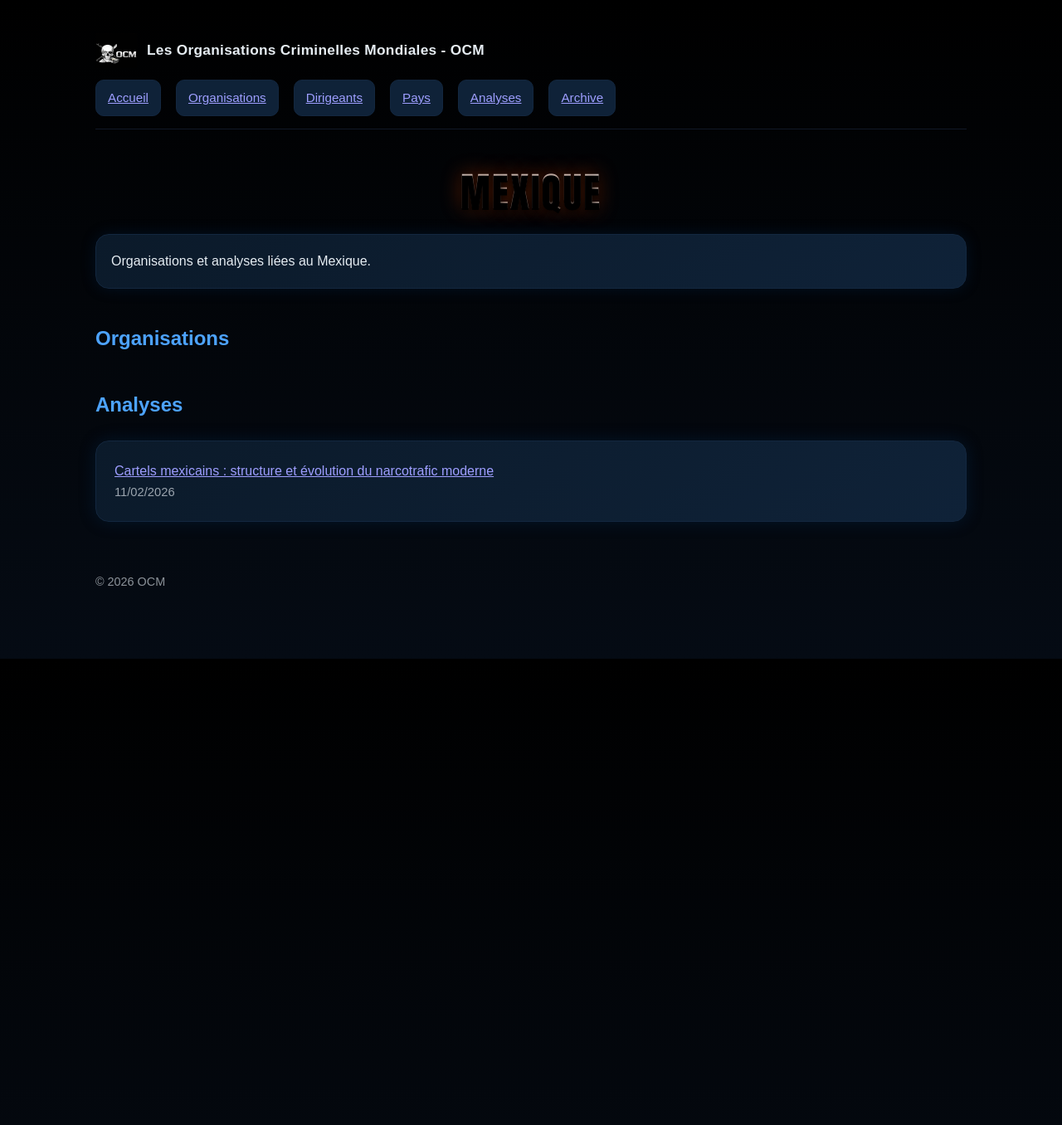
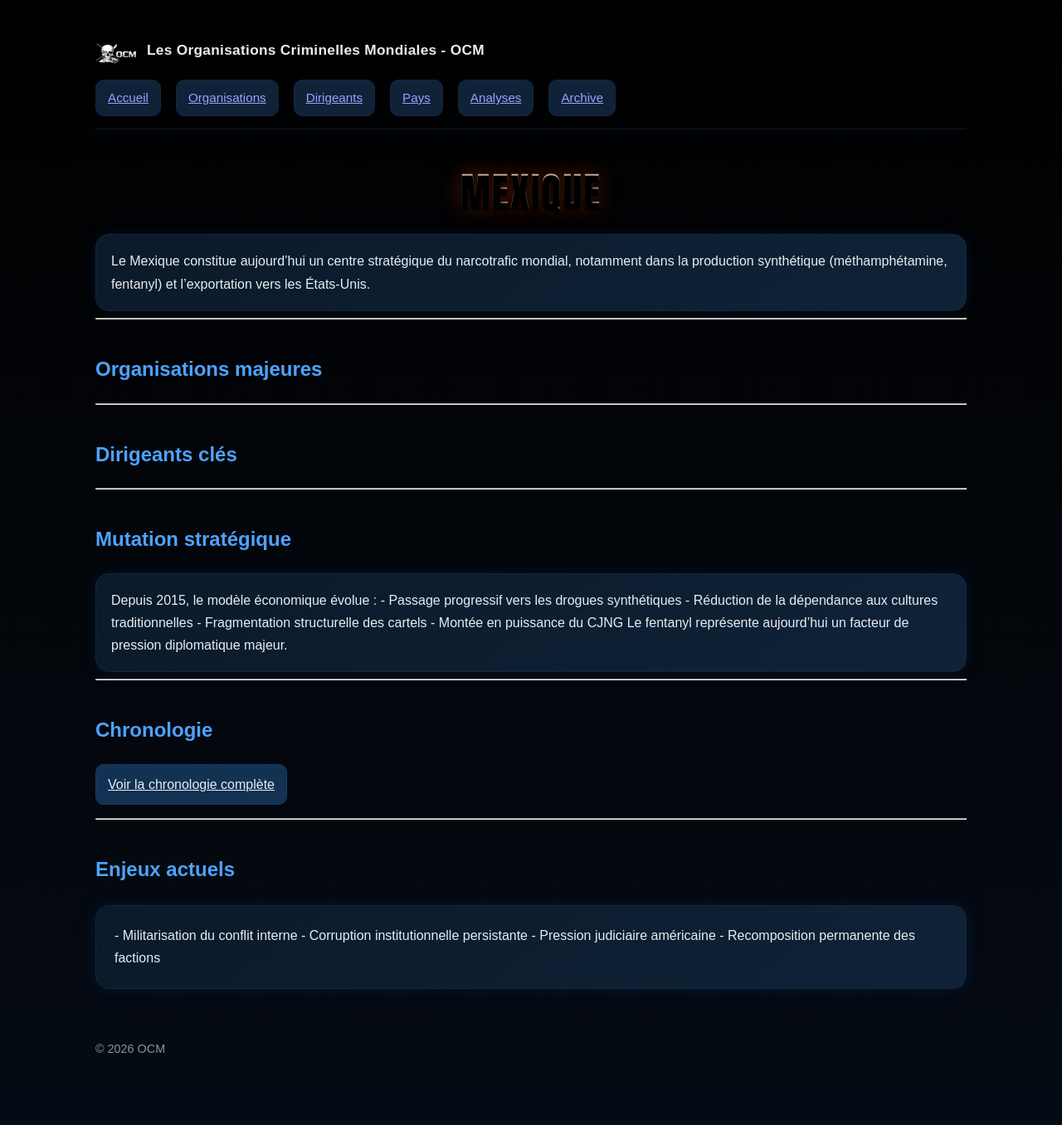
Before and after one commit to GEF67600/ocm, a Jekyll site: the page built from pays/mexique.md, in a window 1280 px wide. Shown: the whole page at 83% size. Built offline with Jekyll 4.4.1, drawn with Linux system fonts in a browser that asks for light colours; before the commit the page ends 900 px from its top, so only the background shows below that.

Commit message:
Update mexique.md

```diff
--- a/pays/mexique.md
+++ b/pays/mexique.md
@@ -7,29 +7,73 @@ permalink: /pays/mexique/
 # Mexique
 
 <div class="hero-card">
-Organisations et analyses liées au Mexique.
+Le Mexique constitue aujourd’hui un centre stratégique du narcotrafic mondial,
+notamment dans la production synthétique (méthamphétamine, fentanyl)
+et l’exportation vers les États-Unis.
 </div>
 
-<h2>Organisations</h2>
+---
+
+## Organisations majeures
+
 <div class="cards">
 {% for post in site.categories.organisations %}
   {% if post.content contains "Pays : Mexique" %}
   <div class="card">
-    <div class="post-title"><a href="{{ post.url | relative_url }}">{{ post.title }}</a></div>
-    <div class="muted">{{ post.date | date: "%d/%m/%Y" }}</div>
+    <div class="post-title">
+      <a href="{{ post.url | relative_url }}">{{ post.title }}</a>
+    </div>
   </div>
   {% endif %}
 {% endfor %}
 </div>
 
-<h2>Analyses</h2>
+---
+
+## Dirigeants clés
+
 <div class="cards">
-{% for post in site.categories.analyses %}
-  {% if post.content contains "Mexique" %}
+{% for post in site.categories.dirigeants %}
+  {% if post.content contains "Mexique" or post.content contains "Cartel" %}
   <div class="card">
-    <div class="post-title"><a href="{{ post.url | relative_url }}">{{ post.title }}</a></div>
-    <div class="muted">{{ post.date | date: "%d/%m/%Y" }}</div>
+    <div class="post-title">
+      <a href="{{ post.url | relative_url }}">{{ post.title }}</a>
+    </div>
   </div>
   {% endif %}
 {% endfor %}
 </div>
+
+---
+
+## Mutation stratégique
+
+<div class="hero-card">
+Depuis 2015, le modèle économique évolue :
+
+- Passage progressif vers les drogues synthétiques
+- Réduction de la dépendance aux cultures traditionnelles
+- Fragmentation structurelle des cartels
+- Montée en puissance du CJNG
+
+Le fentanyl représente aujourd’hui un facteur de pression diplomatique majeur.
+</div>
+
+---
+
+## Chronologie
+
+<a class="btn" href="{{ '/mexique/chronologie/' | relative_url }}">
+Voir la chronologie complète
+</a>
+
+---
+
+## Enjeux actuels
+
+<div class="card">
+- Militarisation du conflit interne
+- Corruption institutionnelle persistante
+- Pression judiciaire américaine
+- Recomposition permanente des factions
+</div>
```
